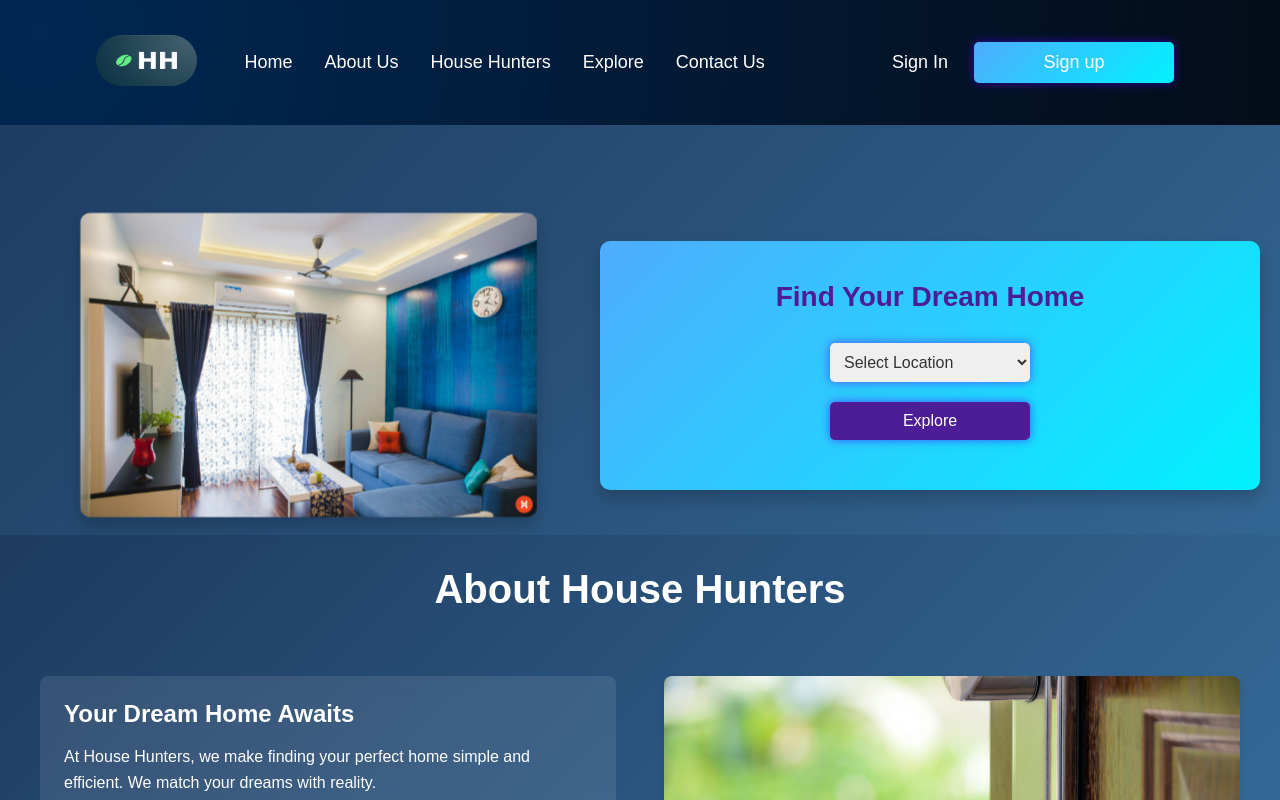
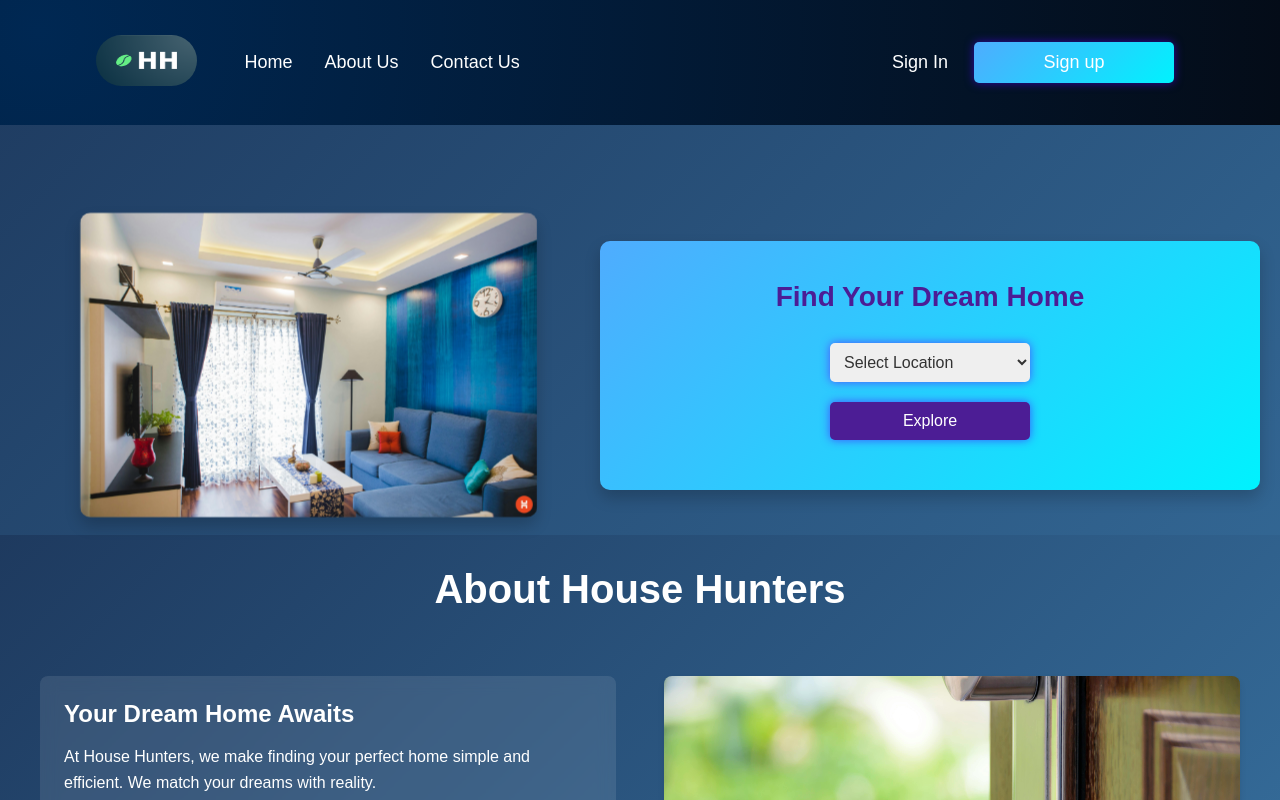
Before and after one commit to Lanceky/house-finder, a React (Create React App) app: page / in a window 1280 px wide. Shown: the top 800 px of the page. Built offline with nearby package versions, Linux system fonts and the light colour scheme.

Commit message:
add id's to navbar content

```diff
--- a/src/components/Eldoret/Eldoret.jsx
+++ b/src/components/Eldoret/Eldoret.jsx
@@ -3,11 +3,11 @@ import './eldoret.css';
 
 const Eldoret = ({ onBack }) => {
     return (
-        <div>
+        <div >
             <button onClick={onBack} className="back-button">
                 <span className="arrow">←</span>
             </button>
-            <div className="locations-container">
+            <div className="locations-container ">
                 <div className="location-box" onClick={() => window.location.href = ''}>Action</div>
                 <div className="location-box" onClick={() => window.location.href = 'places/annex.html'}>Annex</div>
                 <div className="location-box" onClick={() => window.location.href = 'places/chinese.html'}>Chinese</div>
--- a/src/components/about/About.jsx
+++ b/src/components/about/About.jsx
@@ -4,7 +4,7 @@ import './about.css';
 import key from '../../assets/key.jpg'
 const About = () => {
   return (
-    <div className="about-container">
+    <div className="about-container" id='About'>
       <div className="about-wrapper">
         <h1 className="about-title">About House Hunters</h1>
 
--- a/src/components/home/Home.jsx
+++ b/src/components/home/Home.jsx
@@ -40,7 +40,7 @@ const Home = () => {
                         <option value="kisumu">Kisumu</option>
                     </select>
                     <br />
-                    <button type="submit">Explore</button>
+                    <button type="submit" >Explore</button>
                 </form>
             </div>
         </div>
--- a/src/components/navbar/Navbar.jsx
+++ b/src/components/navbar/Navbar.jsx
@@ -8,10 +8,8 @@ const Menu = () => {
     <>
 
       <p><a href="#">Home</a></p>
-      <p><a href="#wgpt3">About us</a></p>
-      <p><a href="#possibility">House Hunters</a></p>
-      <p><a href="#features">Explore</a></p>
-      <p><a href="#blog">Contact Us</a></p>
+      <p><a href="#About">About us</a></p>
+      <p><a href="">Contact Us</a></p>
     </>
   );
 };
```
